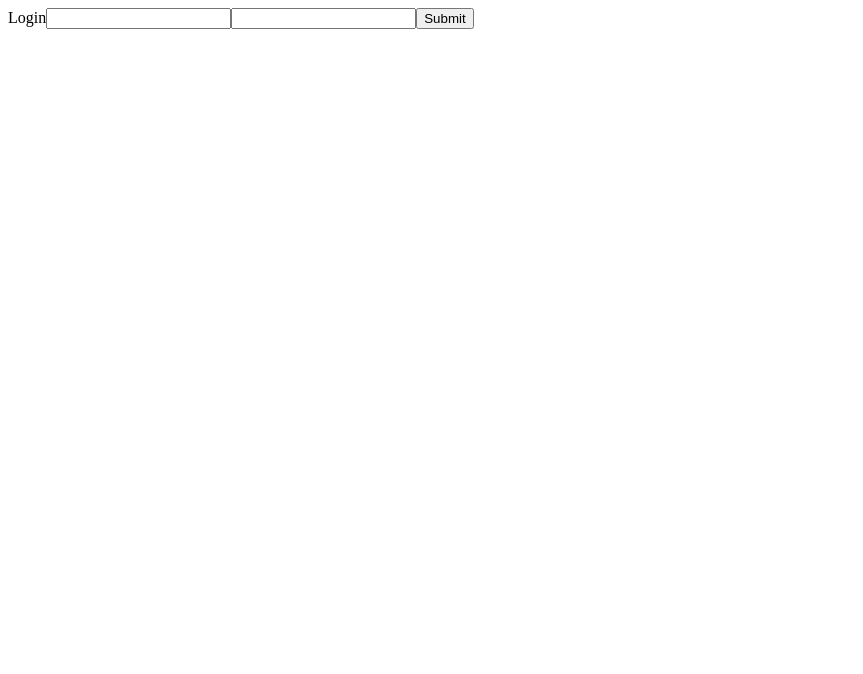
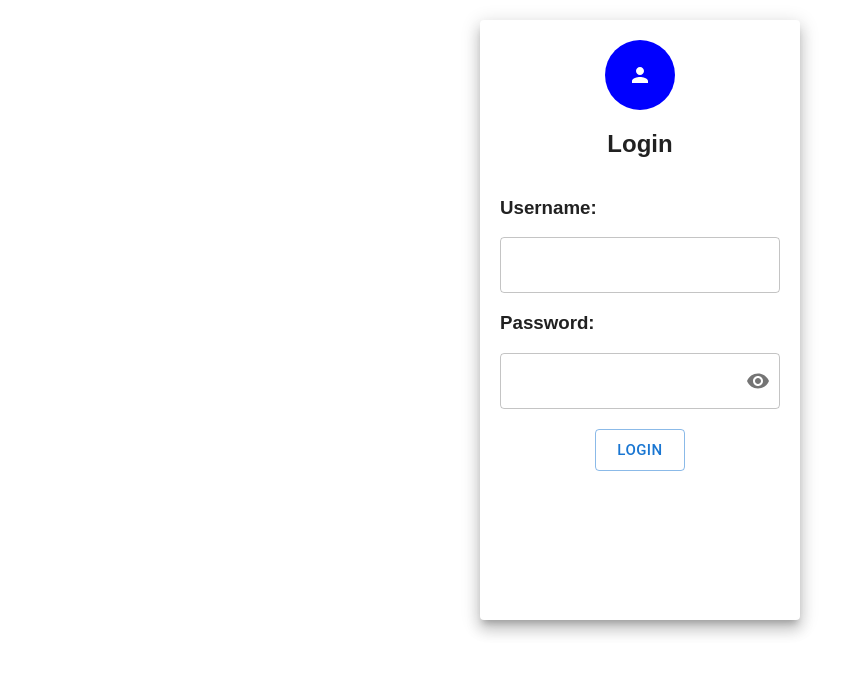
Before and after one commit to shivang10/ecommerce-app, a React (Create React App) app in the folder client/: page /login in a window 1280 px wide. Shown: the top 674 px of the page, without its empty margins (0-863 px from the left). Built offline with nearby package versions, Linux system fonts and the light colour scheme.

Commit message:
signup and login page modified

```diff
--- a/client/src/auth/login.tsx
+++ b/client/src/auth/login.tsx
@@ -1,5 +1,9 @@
 import React, {useState} from "react";
 
+import {Visibility, VisibilityOff} from "@mui/icons-material";
+import PersonIcon from "@mui/icons-material/Person";
+import {Avatar, Box, Button, Grid, InputAdornment, OutlinedInput, Paper, TextField} from "@mui/material";
+import {IconButton} from "@mui/material";
 import {Redirect} from "react-router-dom";
 
 import {UserLoginDetailsInterface} from "./authInterface";
@@ -10,6 +14,10 @@ const Login: React.FC = ()=> {
     const [userDetails, updateUserDetails] = useState<UserLoginDetailsInterface>({
         email: "",
         password: "",
+    });
+
+    const [value, setValue] = useState({
+        showPassword:false
     });
 
     const [loginSuccessful, updateLoginSuccessful] = useState(false);
@@ -38,13 +46,65 @@ const Login: React.FC = ()=> {
         return <Redirect to="/" />;
     }
 
+    const paperStyle ={padding:20, height:"70vh", width:280, margin:"20px auto"};
+
+    const avatarStyle ={backgroundColor:"blue", height:"70px", width:"70px"};
+
+    const handleClickShowPassword = () => {
+        setValue({
+            ...value,
+            showPassword: !value.showPassword,
+        });
+    };
+
+    const handleMouseDownPassword = (event: React.MouseEvent<HTMLButtonElement>) => {
+        event.preventDefault();
+    };
+
     return (
         <div>
-            Login
-            <input onChange={handleChange} value={userDetails.email} name="email" type="text" />
-            <input onChange={handleChange} value={userDetails.password} name="password" type="password" />
-            <button onClick={handleSubmit}>Submit</button>
-            {loginSuccessful && <div> Logged in successfully </div>}
+            <Grid>
+                <Paper elevation={10} style={paperStyle}>
+                    <Grid>
+                        <div style={{display: "flex",  justifyContent:"center", alignItems:"center"}}>
+                            <Avatar style={avatarStyle}><PersonIcon/></Avatar>
+                        </div>
+                        <div style={{display: "flex",  justifyContent:"center", alignItems:"center"}}>
+                            <h2 style={{fontFamily:"sans-serif"}}>Login</h2>
+                        </div>
+                    </Grid>
+                    <Grid marginBottom={1}>
+                        <h3 style={{fontFamily:"sans-serif"}}>Username:</h3>
+                        <TextField name="email" variant="outlined" fullWidth={true} value={userDetails.email} onChange={handleChange} type="text" />
+                    </Grid>
+                    <Grid marginBottom={1}>
+                        <h3 style={{fontFamily:"sans-serif"}}>Password:</h3>
+                        <OutlinedInput
+                            name="password"
+                            type={value.showPassword ? "text" : "password"}
+                            value={userDetails.password}
+                            onChange={handleChange}
+                            fullWidth={true}
+                            endAdornment={
+                                <InputAdornment position="end">
+                                    <IconButton
+                                        aria-label="toggle password visibility"
+                                        onClick={handleClickShowPassword}
+                                        onMouseDown={handleMouseDownPassword}
+                                        edge="end"
+                                    >
+                                        {value.showPassword ? <VisibilityOff /> : <Visibility />}
+                                    </IconButton>
+                                </InputAdornment>
+                            }
+                        />
+                    </Grid>
+                    <div style={{display: "flex",  justifyContent:"center", alignItems:"center", marginTop:"20px"}}>
+                        <Button onClick={handleSubmit} variant="outlined" size="large">Login</Button>
+                    </div>
+                    {loginSuccessful && <div style={{fontFamily:"sans-serif",display: "flex",  justifyContent:"center", alignItems:"center", marginTop:"20px", color:"green"}}> Logged in successfully </div>}
+                </Paper>
+            </Grid>
         </div>
     );
 };
--- a/client/src/auth/signup.tsx
+++ b/client/src/auth/signup.tsx
@@ -1,5 +1,8 @@
 import React, {useState} from "react";
 
+import {Visibility, VisibilityOff} from "@mui/icons-material";
+import PersonIcon from "@mui/icons-material/Person";
+import {Avatar, Button, Grid, IconButton, InputAdornment, OutlinedInput, Paper, TextField} from "@mui/material";
 import {Redirect, useHistory} from "react-router-dom";
 
 import {UserSignupDetailsInterface} from "./authInterface";
@@ -14,6 +17,10 @@ const Signup: React.FC = ()=> {
         email: "",
         phoneNumber: undefined,
         password: "",
+    });
+
+    const [value, setValue] = useState({
+        showPassword:false
     });
 
     const handleSubmit = async () => {
@@ -34,14 +41,70 @@ const Signup: React.FC = ()=> {
         return <Redirect to="/" />;
     }
 
+    const paperStyle ={padding:20, height:"70vh", width:280, margin:"20px auto"};
+
+    const avatarStyle ={backgroundColor:"blue", height:"70px", width:"70px"};
+
+    const handleClickShowPassword = () => {
+        setValue({
+            ...value,
+            showPassword: !value.showPassword,
+        });
+    };
+
+    const handleMouseDownPassword = (event: React.MouseEvent<HTMLButtonElement>) => {
+        event.preventDefault();
+    };
+
     return (
         <div>
-            Signup
-            <input onChange={handleChange} value={userDetails.username} name="username" type="text" />
-            <input onChange={handleChange} value={userDetails.email} name="email" type="text" />
-            <input onChange={handleChange} value={userDetails.phoneNumber} name="phoneNumber" type="number" />
-            <input onChange={handleChange} value={userDetails.password} name="password" type="password" />
-            <button onClick={handleSubmit}>Submit</button>
+            <Grid>
+                <Paper elevation={10} style={paperStyle}>
+                    <Grid>
+                        <div style={{display: "flex",  justifyContent:"center", alignItems:"center"}}>
+                            <Avatar style={avatarStyle}><PersonIcon/></Avatar>
+                        </div>
+                        <div style={{display: "flex",  justifyContent:"center", alignItems:"center"}}>
+                            <h2 style={{fontFamily:"sans-serif"}}>Sign Up</h2>
+                        </div>
+                    </Grid>
+                    <Grid marginBottom={1}>
+                        <h3 style={{fontFamily:"sans-serif"}}>Username:</h3>
+                        <TextField name="username" variant="outlined" fullWidth={true} value={userDetails.username} onChange={handleChange} type="text" />
+
+                        <h3 style={{fontFamily:"sans-serif"}}>Email:</h3>
+                        <TextField name="email" variant="outlined" fullWidth={true} value={userDetails.email} onChange={handleChange} type="text" />
+
+                        <h3 style={{fontFamily:"sans-serif"}}>Phone Number:</h3>
+                        <TextField name="phoneNumber" variant="outlined" fullWidth={true} value={userDetails.phoneNumber} onChange={handleChange} type="number" />
+                    </Grid>
+                    <Grid marginBottom={1}>
+                        <h3 style={{fontFamily:"sans-serif"}}>Password:</h3>
+                        <OutlinedInput
+                            name="password"
+                            type={value.showPassword ? "text" : "password"}
+                            value={userDetails.password}
+                            onChange={handleChange}
+                            fullWidth={true}
+                            endAdornment={
+                                <InputAdornment position="end">
+                                    <IconButton
+                                        aria-label="toggle password visibility"
+                                        onClick={handleClickShowPassword}
+                                        onMouseDown={handleMouseDownPassword}
+                                        edge="end"
+                                    >
+                                        {value.showPassword ? <VisibilityOff /> : <Visibility />}
+                                    </IconButton>
+                                </InputAdornment>
+                            }
+                        />
+                    </Grid>
+                    <div style={{display: "flex",  justifyContent:"center", alignItems:"center", marginTop:"20px"}}>
+                        <Button onClick={handleSubmit} variant="outlined" size="large">Sign Up</Button>
+                    </div>
+                </Paper>
+            </Grid>
         </div>
     );
 };
```
Also changed, not shown: client/.eslintrc.js.
